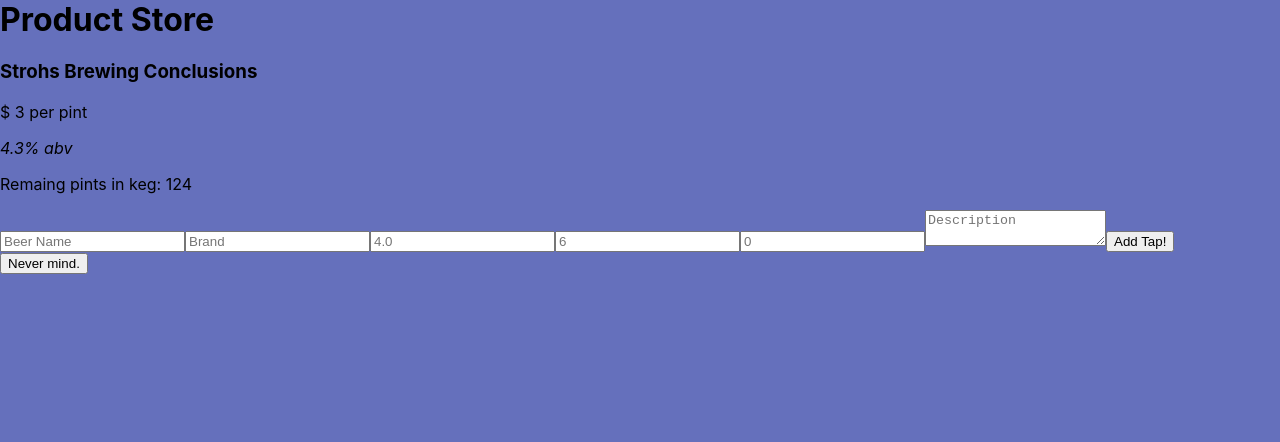
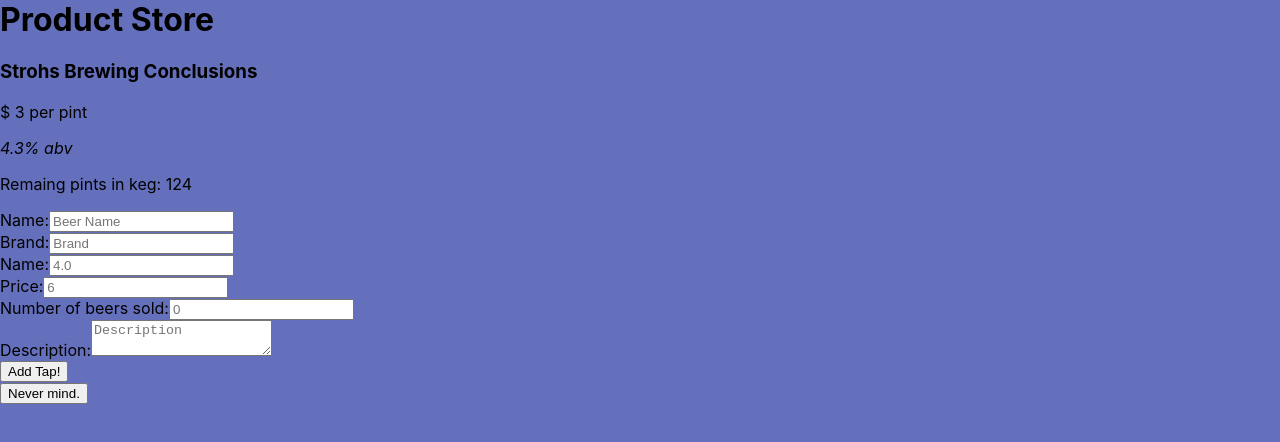
Before and after one commit to ChristopherMNeal/tap-room, a React (Create React App) app: page / in a window 1280 px wide. Both pictures are taken after a click on the button "Add a New Tap!". Shown: the top 442 px of the page. Built offline with nearby package versions, Linux system fonts and the light colour scheme.

Commit message:
add labels to reusable form

```diff
--- a/src/components/ReusableForm.js
+++ b/src/components/ReusableForm.js
@@ -5,8 +5,15 @@
   return (
     <React.Fragment>
       <form onSubmit={props.formSubmissionHandler}>
+        <label htmlFor="name">Name:</label>
         <input type="text" name="name" placeholder="Beer Name" />
+        <br />
+
+        <label htmlFor="brand">Brand:</label>
         <input type="text" name="brand" placeholder="Brand" />
+        <br />
+
+        <label htmlFor="alcoholContent">Name:</label>
         <input
           type="number"
           name="alcoholContent"
@@ -14,7 +21,13 @@
           min="0"
           step=".1"
         />
+        <br />
+
+        <label htmlFor="price">Price:</label>
         <input type="number" name="price" placeholder="6" min="0" step=".5" />
+        <br />
+
+        <label htmlFor="beersSold">Number of beers sold:</label>
         <input
           type="number"
           name="beersSold"
@@ -22,7 +35,12 @@
           min="0"
           step="1"
         />
+        <br />
+
+        <label htmlFor="description">Description:</label>
         <textarea name="description" placeholder="Description" />
+        <br />
+
         <button type="submit">{props.buttonText}</button>
       </form>
     </React.Fragment>
```
